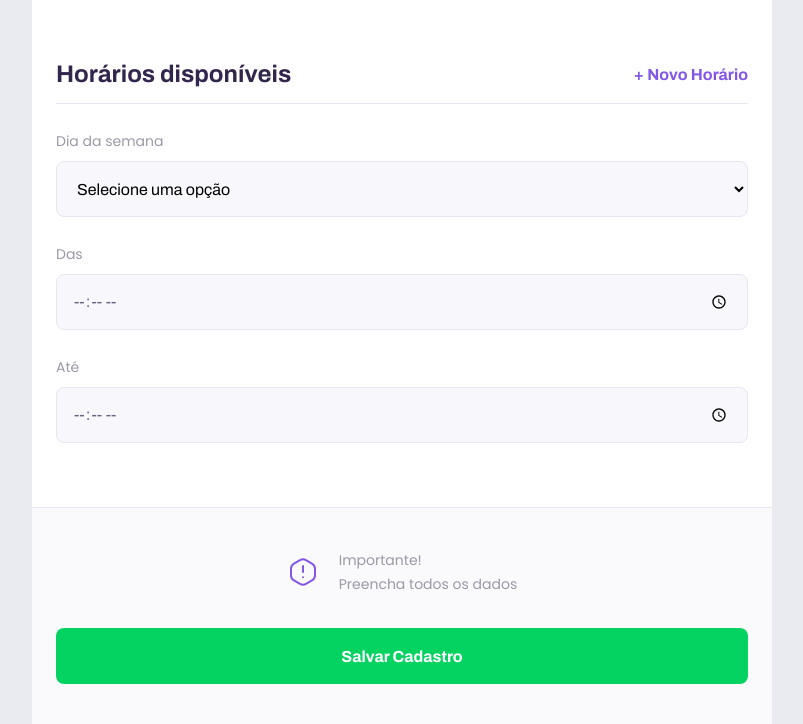
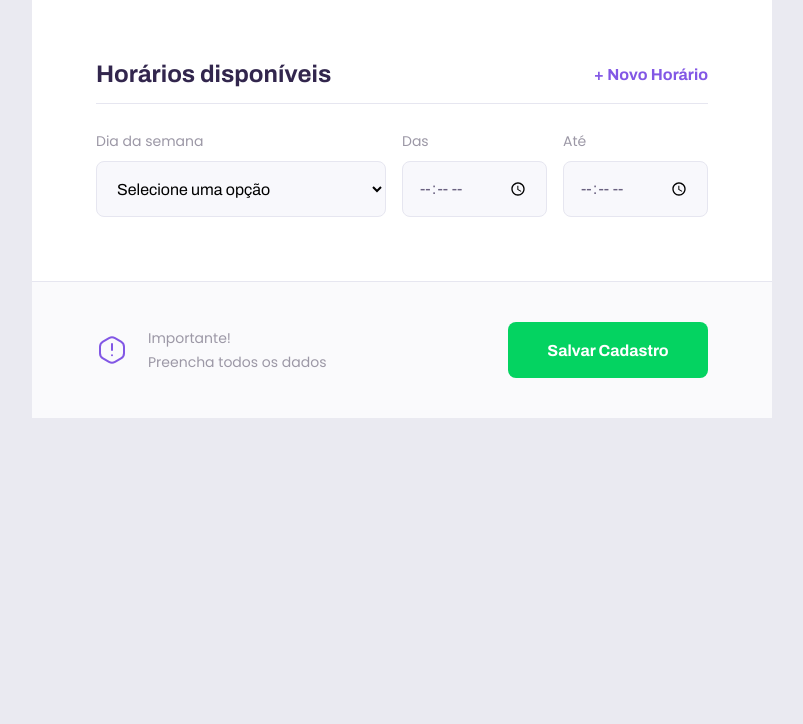
Before and after one commit to chrisdevindev/proffy_discovery-NLW-2, a plain HTML site: page give-classes.html in a window 1280 px wide. Shown: the part 1314-2038 px from the top of the page, without its empty margins (238-1041 px from the left). After the commit the page ends 1732 px from the top, so only its background shows below. Drawn offline with Linux system fonts and the light colour scheme.

Commit message:
Give Classes page

```diff
--- a/give-classes.html
+++ b/give-classes.html
@@ -91,7 +91,7 @@
                     </div>
                 </fieldset>
 
-                <fieldset>
+                <fieldset id="schedule-items">
                     <legend>
                         Horários disponíveis
                         <button id="add-time">+ Novo Horário</button>
--- a/styles/partials/page-give-classes.css
+++ b/styles/partials/page-give-classes.css
@@ -112,4 +112,33 @@
     #page-give-classes #container{
         max-width: 100vw;
     }
+
+    #page-give-classes main fieldset{
+        padding: 0 64px;
+    }
+
+    .schedule-item{
+        display: grid;
+        grid-template-columns: 2fr 1fr 1fr;
+        column-gap: 1.6rem;
+    }
+
+     #page-give-classes #schedule-items .select-block+.input-block,
+     #page-give-classes #schedule-items .input-block+.input-block{
+         margin-top: 0;
+     }
+
+     #page-give-classes main footer{
+         padding: 40px 64px;
+
+         display: flex;
+         align-items: center;
+         justify-content: space-between;
+     }
+
+     #page-give-classes main footer button{
+         margin-top: 0;
+         width: 200px;
+     }
+
 }
```
